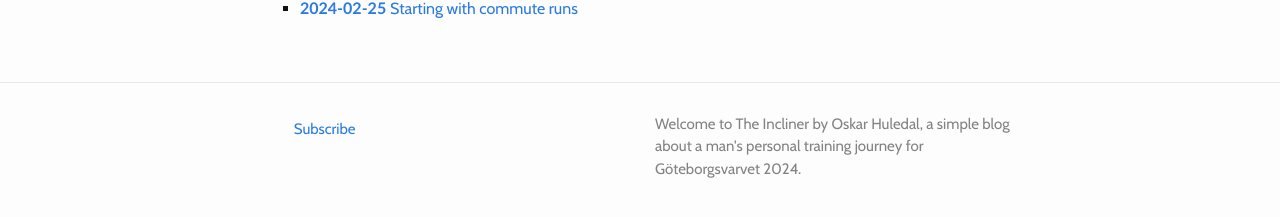
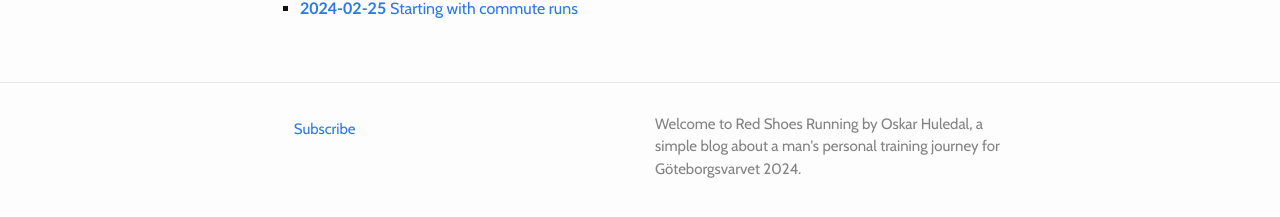
Before and after one commit to hulsbo/personal-blog, a Jekyll site: the page built from index.markdown, in a window 1280 px wide. Shown: the part 660-877 px from the top of the page. Built offline with Jekyll 4.4.1, drawn with Linux system fonts in a browser that asks for light colours.

Commit message:
update acc to redshousrunning.com domain change
No baseurl needed locally or remote.

```diff
--- a/_config.yml
+++ b/_config.yml
@@ -18,11 +18,10 @@
 # You can create any custom variable you would like, and they will be accessible
 # in the templates via {{ site.myvariable }}.
 
-title: The Incliner
+title: Red Shoes Running
 email: your-email@example.com
 description: >- # this means to ignore newlines until "baseurl:"
-  Welcome to The Incliner by Oskar Huledal, a simple blog about a man's personal training journey for Göteborgsvarvet 2024.
-baseurl: "/personal-blog" # the subpath of your site
+  Welcome to Red Shoes Running by Oskar Huledal, a simple blog about a man's personal training journey for Göteborgsvarvet 2024.
 url: "https://hulsbo.github.io" # the base hostname & protocol for your site
 twitter_username: jekyllrb
 github_username:  jekyll
@@ -32,6 +31,7 @@
 plugins:
   - jekyll-feed
   - nokogiri
+  - jekyll-seo-tag
 
 # Exclude from processing.
 # The following items will not be processed, by default.
```
